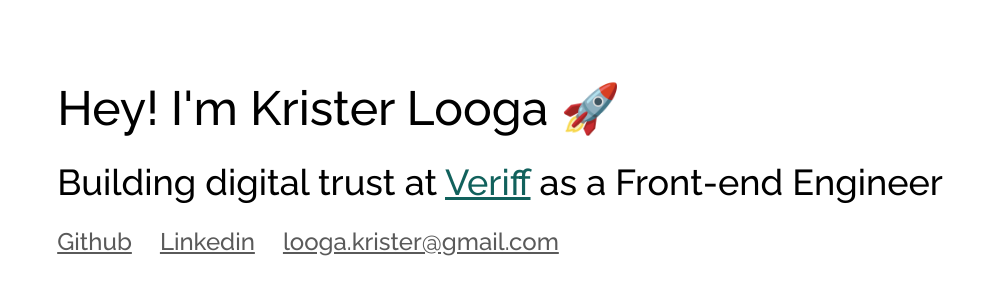
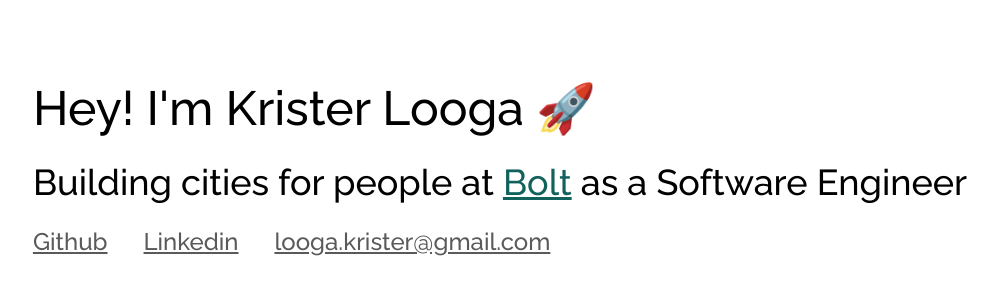
Before and after one commit to KristerL/KristerL.github.io, a plain HTML site: page index.html in a window 1280 px wide. Shown: the whole page, without its empty margins (140-1138 px from the left). Drawn offline with Linux system fonts and the light colour scheme.

Commit message:
add favicon + update html

```diff
--- a/index.css
+++ b/index.css
@@ -34,3 +34,15 @@ a {
 .linkContainer a {
     padding-right: 24px;
 }
+
+.linkContainer {
+    display: flex;
+    flex-direction: column;
+    gap: 12px;
+  }
+
+  @media only screen and (min-width: 768px) {
+    .linkContainer {
+      flex-direction: row;
+    }
+  }
--- a/index.html
+++ b/index.html
@@ -1,5 +1,8 @@
+<!DOCTYPE html>
 <html lang="en">
 <head>
+	<title>Krister Looga</title>
+	<link rel="icon" type="image/x-icon" href="favicon.ico">
 	<meta charset="utf-8" />
 	<meta http-equiv="Content-Type" content="text/html; charset=UTF-8"/>
 
@@ -23,7 +26,7 @@
 	<body>
         <div>
             <div class="title">Hey! I'm Krister Looga 🚀</div>
-            <div class="text">Building digital trust at <a href="https://www.veriff.com/" class="workLink" target="_blank" rel="noopener noreferrer">Veriff</a> as a Front-end Engineer</div>
+            <div class="text">Building cities for people at <a href="https://www.bolt.eu/" class="workLink" target="_blank" rel="noopener noreferrer">Bolt</a> as a Software Engineer</div>
             <div class="linkContainer">
                <a href="https://github.com/KristerL" target="_blank" rel="noopener noreferrer">Github</a>
                <a href="https://ee.linkedin.com/in/kristerlooga" target="_blank" rel="noopener noreferrer">Linkedin</a>
```
Also changed, not shown: favicon.ico (added).
